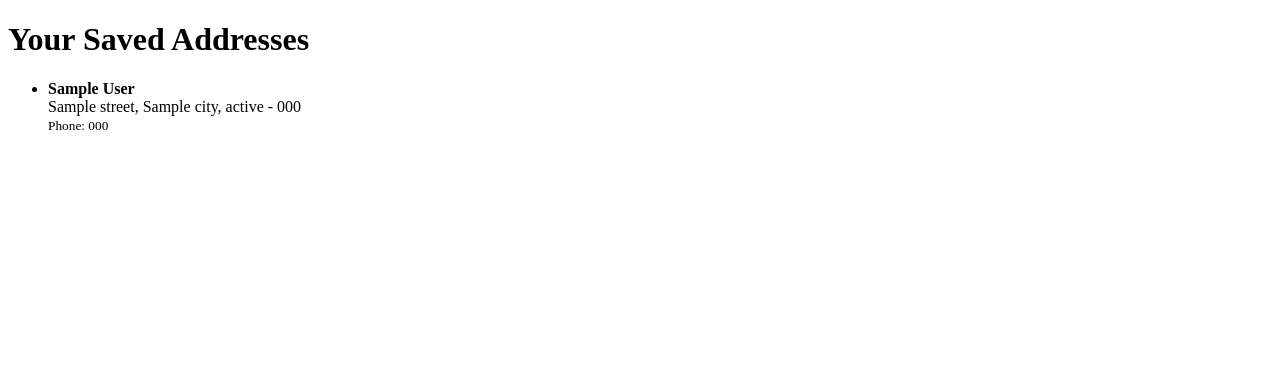
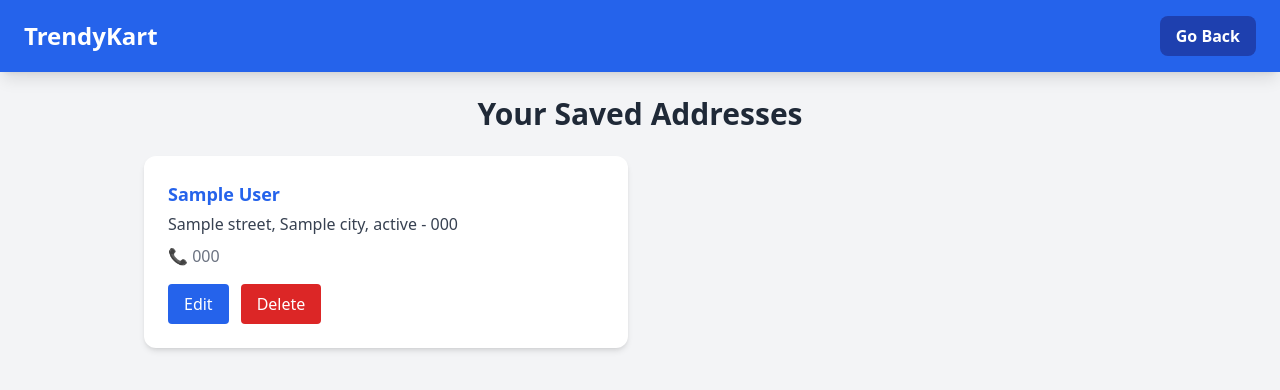
Before and after one commit to amitkumar1107/Web_project_TrendyKart, a Django app: template templates/addcart.html in a window 1280 px wide. Shown: the top 390 px of the page. Run offline with Django 5.2, Linux system fonts and the light colour scheme; the template is opened without the code that fills it: most values are stand-ins (such as "Sample title", 1, 10 or a date in 2020); some libraries are stand-ins or nearby versions.

Commit message:
Revamp address display with Tailwind CSS styling
Enhanced the layout and style of the addresses page with Tailwind CSS, added a header, and improved address display with a card design.

```diff
--- a/templates/addcart.html
+++ b/templates/addcart.html
@@ -1,25 +1,51 @@
 <!DOCTYPE html>
 <html lang="en">
 <head>
-    <meta charset="UTF-8">
-    <meta name="viewport" content="width=device-width, initial-scale=1.0">
-    <title>My Addresses</title>
+<meta charset="UTF-8">
+<meta name="viewport" content="width=device-width, initial-scale=1.0">
+<title>My Addresses - TrendyKart</title>
+<script src="https://cdn.tailwindcss.com"></script>
+<style>
+/* 3D card hover effect */
+.address-card {
+  transition: transform 0.4s ease, box-shadow 0.4s ease;
+  transform-style: preserve-3d;
+}
+.address-card:hover {
+  transform: translateY(-8px) scale(1.02);
+  box-shadow: 0 15px 30px rgba(0, 0, 0, 0.2);
+}
+</style>
 </head>
-<body>
-    <h1>Your Saved Addresses</h1>
+<body class="bg-gray-100">
+
+<!-- Header -->
+<header class="bg-blue-600 text-white py-4 px-6 flex justify-between items-center fixed w-full top-0 z-50 shadow-lg">
+    <h1 class="text-2xl font-bold">TrendyKart</h1>
+    <button class="bg-blue-800 px-4 py-2 rounded-lg font-semibold" onclick="window.history.back()">Go Back</button>
+</header>
+
+<main class="max-w-5xl mx-auto mt-24 px-4 pb-10">
+    <h2 class="text-3xl font-bold text-gray-800 mb-6 text-center">Your Saved Addresses</h2>
 
     {% if address %}
-        <ul>
+        <div class="grid grid-cols-1 md:grid-cols-2 gap-6">
             {% for addr in address %}
-                <li>
-                    <strong>{{ addr.full_name }}</strong><br>
-                    {{ addr.street }}, {{ addr.city }}, {{ addr.state }} - {{ addr.pincode }}<br>
-                    <small>Phone: {{ addr.phone }}</small>
-                </li>
+                <div class="address-card bg-white p-6 rounded-xl shadow-md">
+                    <p class="font-semibold text-lg text-blue-600">{{ addr.full_name }}</p>
+                    <p class="text-gray-700 mt-1">{{ addr.street }}, {{ addr.city }}, {{ addr.state }} - {{ addr.pincode }}</p>
+                    <p class="text-gray-500 mt-2">📞 {{ addr.phone }}</p>
+                    <div class="mt-4 flex gap-3">
+                        <a href="{% url 'edit_address' addr.id %}" class="px-4 py-2 bg-blue-600 text-white rounded hover:bg-blue-700 transition">Edit</a>
+                        <a href="{% url 'delete_address' addr.id %}" class="px-4 py-2 bg-red-600 text-white rounded hover:bg-red-700 transition">Delete</a>
+                    </div>
+                </div>
             {% endfor %}
-        </ul>
+        </div>
     {% else %}
-        <p>No addresses found.</p>
+        <p class="text-center text-gray-600 mt-6 text-lg">No addresses found. <a href="{% url 'add_address' %}" class="text-blue-600 underline">Add a new address</a></p>
     {% endif %}
+</main>
+
 </body>
 </html>
```
